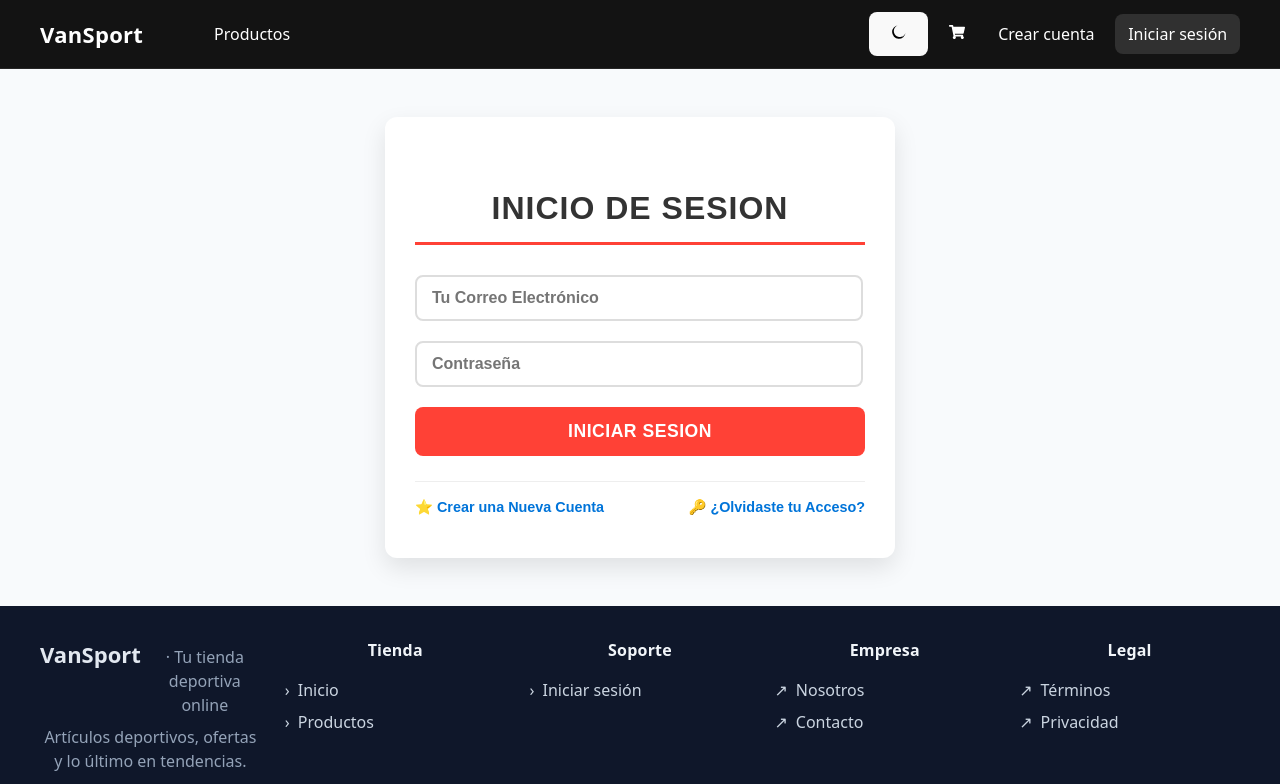
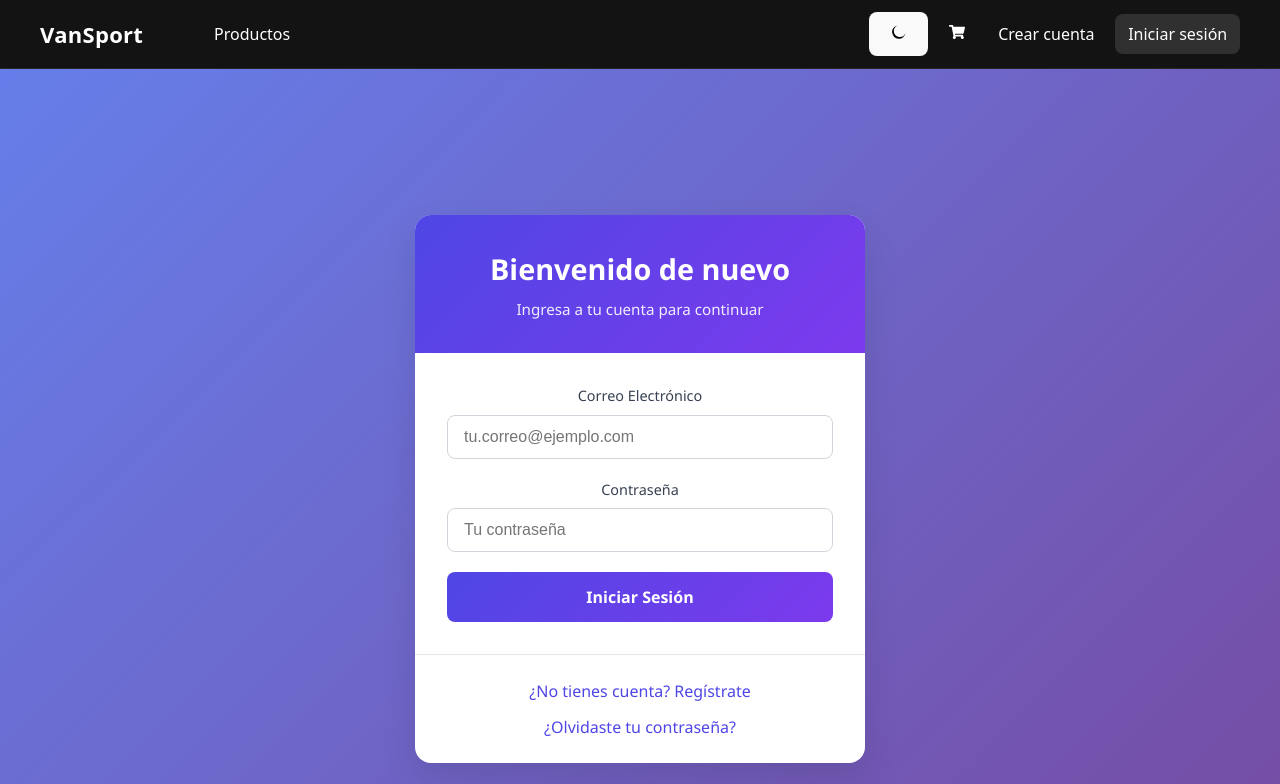
Before and after one commit to FawziL/VanSport, a React (Vite) app in the folder frontend/: page /login in a window 1280 px wide. Shown: the top 784 px of the page. Built offline with nearby package versions, Linux system fonts and the light colour scheme; no server answers.

Commit message:
login mejorado

```diff
--- a/frontend/src/pages/auth/Login.jsx
+++ b/frontend/src/pages/auth/Login.jsx
@@ -10,25 +10,18 @@ function Login() {
   const [password, setPassword] = useState('');
   const [error, setError] = useState('');
   const [success, setSuccess] = useState(false);
-
-  // --- PALETA DE COLORES (Definida como constantes separadas para fácil referencia) ---
-  const PRIMARY_COLOR = '#FF4136'; // Rojo vibrante/energía
-  const SECONDARY_COLOR = '#0074D9'; // Azul eléctrico
-  const TEXT_COLOR = '#333333';
-  const ERROR_COLOR = '#D9534F';
-  const SUCCESS_COLOR = '#5CB85C';
-  const BORDER_COLOR = '#DDDDDD';
-  const BG_LIGHT = '#F4F4F4';
+  const [loading, setLoading] = useState(false);
 
   const handleSubmit = async (e) => {
     e.preventDefault();
     setError('');
     setSuccess(false);
+    setLoading(true);
+
     try {
       const data = await authService.login(email, password);
       login(data.user, data.access);
       setSuccess(true);
-      // Retraso breve para que el usuario vea el mensaje de éxito antes de la redirección
       setTimeout(() => navigate('/'), 1000);
     } catch (err) {
       const data = err?.response?.data;
@@ -43,172 +36,301 @@ function Login() {
       } else {
         setError(err.message || 'Error de autenticación. Verifica tus credenciales.');
       }
+    } finally {
+      setLoading(false);
     }
   };
 
   return (
-    // CONTENEDOR PRINCIPAL
-    <div
-      style={{
-        maxWidth: 450,
-        margin: '3rem auto',
-        padding: '40px 30px',
-        backgroundColor: 'white',
-        borderRadius: '12px',
-        boxShadow: '0 10px 25px rgba(0, 0, 0, 0.1)',
-        fontFamily: 'sans-serif',
-      }}
-    >
-      {/* TÍTULO */}
-      <h2
-        style={{
-          textAlign: 'center',
-          marginBottom: '30px',
-          fontSize: '2rem',
-          fontWeight: 800,
-          color: TEXT_COLOR,
-          borderBottom: `3px solid ${PRIMARY_COLOR}`,
-          paddingBottom: '10px',
-          letterSpacing: '1px',
-          textTransform: 'uppercase',
-        }}
-      >
-        INICIO DE SESION
-      </h2>
+    <div className="login-container">
+      <div className="login-card">
+        <div className="login-header">
+          <h2>Bienvenido de nuevo</h2>
+          <p>Ingresa a tu cuenta para continuar</p>
+        </div>
 
-      <form onSubmit={handleSubmit}>
-        {/* INPUT DE CORREO */}
+        <form onSubmit={handleSubmit} className="login-form">
+          <div className="form-group">
+            <label htmlFor="email">Correo Electrónico</label>
             <input
+              id="email"
               type="email"
-          placeholder="Tu Correo Electrónico"
+              placeholder="tu.correo@ejemplo.com"
               value={email}
               onChange={(e) => setEmail(e.target.value)}
               required
-          style={{
-            display: 'block',
-            width: '92%',
-            padding: '12px 15px',
-            marginBottom: '20px',
-            border: `2px solid ${BORDER_COLOR}`,
-            borderRadius: '8px',
-            fontSize: '1rem',
-            fontWeight: 600,
-            outline: 'none',
-            // Nota: Los pseudo-selectores como :hover o :focus no funcionan directamente en estilos en línea, solo con CSS externo o librerías específicas.
-          }}
+              disabled={loading}
             />
+          </div>
 
-        {/* INPUT DE CONTRASEÑA */}
+          <div className="form-group">
+            <label htmlFor="password">Contraseña</label>
             <input
+              id="password"
               type="password"
-          placeholder="Contraseña"
+              placeholder="Tu contraseña"
               value={password}
               onChange={(e) => setPassword(e.target.value)}
               required
-          style={{
-            display: 'block',
-            width: '92%',
-            padding: '12px 15px',
-            marginBottom: '20px',
-            border: `2px solid ${BORDER_COLOR}`,
-            borderRadius: '8px',
-            fontSize: '1rem',
-            fontWeight: 600,
-            outline: 'none',
-          }}
+              disabled={loading}
             />
+          </div>
 
-        {/* BOTÓN DE ENTRAR */}
           <button
             type="submit"
-          style={{
-            width: '100%',
-            padding: '14px',
-            backgroundColor: PRIMARY_COLOR,
-            color: 'white',
-            border: 'none',
-            borderRadius: '8px',
-            fontSize: '1.1rem',
-            fontWeight: 700,
-            cursor: 'pointer',
-            textTransform: 'uppercase',
-            letterSpacing: '0.5px',
-            transition: 'background-color 0.3s', // Mantengo transition aunque :hover no funciona directo
-          }}
+            className={`submit-btn ${loading ? 'submitting' : ''}`}
+            disabled={loading}
           >
-          INICIAR SESION
+            {loading ? (
+              <>
+                <div className="spinner"></div>
+                Iniciando sesión...
+              </>
+            ) : (
+              'Iniciar Sesión'
+            )}
           </button>
 
-        {/* MENSAJE DE ERROR */}
           {error && (
-          <div
-            style={{
-              padding: '10px',
-              marginTop: '15px',
-              borderRadius: '6px',
-              fontWeight: 600,
-              textAlign: 'center',
-              backgroundColor: '#F2DEDE',
-              color: ERROR_COLOR,
-              border: `1px solid ${ERROR_COLOR}`,
-            }}
-          >
-            ❌ {error}
+            <div className="error-message">
+              <svg width="20" height="20" viewBox="0 0 20 20" fill="currentColor">
+                <path fillRule="evenodd" d="M10 18a8 8 0 100-16 8 8 0 000 16zM8.28 7.22a.75.75 0 00-1.06 1.06L8.94 10l-1.72 1.72a.75.75 0 101.06 1.06L10 11.06l1.72 1.72a.75.75 0 101.06-1.06L11.06 10l1.72-1.72a.75.75 0 00-1.06-1.06L10 8.94 8.28 7.22z" clipRule="evenodd" />
+              </svg>
+              {error}
             </div>
           )}
 
-        {/* MENSAJE DE ÉXITO */}
           {success && (
-          <div
-            style={{
-              padding: '10px',
-              marginTop: '15px',
-              borderRadius: '6px',
-              fontWeight: 600,
-              textAlign: 'center',
-              backgroundColor: '#D9EDF7',
-              color: SECONDARY_COLOR,
-              border: `1px solid ${SECONDARY_COLOR}`,
-            }}
-          >
-            ✅ ¡Login Exitoso! Redirigiendo...
+            <div className="success-message">
+              <svg width="20" height="20" viewBox="0 0 20 20" fill="currentColor">
+                <path fillRule="evenodd" d="M10 18a8 8 0 100-16 8 8 0 000 16zm3.857-9.809a.75.75 0 00-1.214-.882l-3.236 4.53L7.28 10.22a.75.75 0 00-1.06 1.04l2.25 2.25a.75.75 0 001.14-.094l3.75-5.25z" clipRule="evenodd" />
+              </svg>
+              ¡Inicio de sesión exitoso! Redirigiendo...
             </div>
           )}
         </form>
 
-      {/* ENLACES RÁPIDOS */}
-      <div
-        style={{
-          marginTop: 25,
-          display: 'flex',
-          justifyContent: 'space-between',
-          paddingTop: 15,
-          borderTop: '1px solid #EEEEEE',
-        }}
-      >
-        <Link
-          to="/register"
-          style={{
-            color: SECONDARY_COLOR,
-            textDecoration: 'none',
-            fontWeight: 700,
-            fontSize: '0.9rem',
-          }}
-        >
-          ⭐ Crear una Nueva Cuenta
+        <div className="login-footer">
+          <div className="footer-links">
+            <Link to="/register" className="login-link">
+              ¿No tienes cuenta? Regístrate
             </Link>
-        <Link
-          to="/password-reset"
-          style={{
-            color: SECONDARY_COLOR,
-            textDecoration: 'none',
-            fontWeight: 700,
-            fontSize: '0.9rem',
-          }}
-        >
-          🔑 ¿Olvidaste tu Acceso?
+            <Link to="/password-reset" className="login-link">
+              ¿Olvidaste tu contraseña?
             </Link>
           </div>
+        </div>
+      </div>
+
+      <style jsx>{`
+        .login-container {
+          min-height: 100vh;
+          display: flex;
+          align-items: center;
+          justify-content: center;
+          background: linear-gradient(135deg, #667eea 0%, #764ba2 100%);
+          padding: 20px;
+          font-family: 'Segoe UI', Tahoma, Geneva, Verdana, sans-serif;
+        }
+
+        .login-card {
+          background: white;
+          border-radius: 16px;
+          box-shadow: 0 15px 35px rgba(0, 0, 0, 0.1);
+          width: 100%;
+          max-width: 450px;
+          overflow: hidden;
+          transition: transform 0.3s ease, box-shadow 0.3s ease;
+        }
+
+        .login-card:hover {
+          transform: translateY(-5px);
+          box-shadow: 0 20px 40px rgba(0, 0, 0, 0.15);
+        }
+
+        .login-header {
+          background: linear-gradient(135deg, #4f46e5 0%, #7c3aed 100%);
+          color: white;
+          padding: 2rem;
+          text-align: center;
+        }
+
+        .login-header h2 {
+          margin: 0 0 0.5rem 0;
+          font-size: 1.8rem;
+          font-weight: 700;
+        }
+
+        .login-header p {
+          margin: 0;
+          opacity: 0.9;
+          font-size: 0.95rem;
+        }
+
+        .login-form {
+          padding: 2rem;
+        }
+
+        .form-group {
+          margin-bottom: 1.25rem;
+        }
+
+        .form-group label {
+          display: block;
+          margin-bottom: 0.5rem;
+          font-weight: 500;
+          color: #374151;
+          font-size: 0.9rem;
+        }
+
+        .form-group input {
+          width: 100%;
+          padding: 0.75rem 1rem;
+          border: 1px solid #d1d5db;
+          border-radius: 8px;
+          font-size: 1rem;
+          transition: all 0.2s ease;
+          box-sizing: border-box;
+        }
+
+        .form-group input:focus {
+          outline: none;
+          border-color: #4f46e5;
+          box-shadow: 0 0 0 3px rgba(79, 70, 229, 0.1);
+        }
+
+        .form-group input:disabled {
+          background-color: #f9fafb;
+          cursor: not-allowed;
+          opacity: 0.7;
+        }
+
+        .submit-btn {
+          width: 100%;
+          padding: 0.875rem;
+          background: linear-gradient(135deg, #4f46e5 0%, #7c3aed 100%);
+          color: white;
+          border: none;
+          border-radius: 8px;
+          font-size: 1rem;
+          font-weight: 600;
+          cursor: pointer;
+          transition: all 0.2s ease;
+          display: flex;
+          align-items: center;
+          justify-content: center;
+          gap: 0.5rem;
+        }
+
+        .submit-btn:hover:not(:disabled) {
+          transform: translateY(-2px);
+          box-shadow: 0 5px 15px rgba(79, 70, 229, 0.4);
+        }
+
+        .submit-btn:disabled {
+          opacity: 0.7;
+          cursor: not-allowed;
+          transform: none;
+        }
+
+        .submit-btn.submitting {
+          background: #9ca3af;
+        }
+
+        .spinner {
+          width: 18px;
+          height: 18px;
+          border: 2px solid transparent;
+          border-top: 2px solid white;
+          border-radius: 50%;
+          animation: spin 1s linear infinite;
+        }
+
+        @keyframes spin {
+          0% { transform: rotate(0deg); }
+          100% { transform: rotate(360deg); }
+        }
+
+        .error-message {
+          background-color: #fee2e2;
+          color: #dc2626;
+          padding: 0.75rem;
+          border-radius: 8px;
+          margin-top: 1rem;
+          font-size: 0.9rem;
+          border-left: 4px solid #dc2626;
+          display: flex;
+          align-items: center;
+          gap: 0.5rem;
+        }
+
+        .success-message {
+          background-color: #d1fae5;
+          color: #065f46;
+          padding: 0.75rem;
+          border-radius: 8px;
+          margin-top: 1rem;
+          font-size: 0.9rem;
+          border-left: 4px solid #10b981;
+          display: flex;
+          align-items: center;
+          gap: 0.5rem;
+        }
+
+        .login-footer {
+          padding: 1.5rem 2rem;
+          text-align: center;
+          border-top: 1px solid #e5e7eb;
+        }
+
+        .footer-links {
+          display: flex;
+          flex-direction: column;
+          gap: 0.75rem;
+        }
+
+        .login-link {
+          color: #4f46e5;
+          text-decoration: none;
+          font-weight: 500;
+          font-size: 0.9rem;
+          transition: color 0.2s ease;
+        }
+
+        .login-link:hover {
+          color: #7c3aed;
+          text-decoration: underline;
+        }
+
+        /* Responsive */
+        @media (max-width: 600px) {
+          .login-container {
+            padding: 10px;
+          }
+
+          .login-form {
+            padding: 1.5rem;
+          }
+
+          .login-header {
+            padding: 1.5rem;
+          }
+
+          .login-header h2 {
+            font-size: 1.5rem;
+          }
+
+          .footer-links {
+            gap: 1rem;
+          }
+        }
+
+        @media (max-width: 480px) {
+          .login-footer {
+            padding: 1rem 1.5rem;
+          }
+        }
+      `}</style>
     </div>
   );
 }
```
Lines whose indentation alone changed are shown as unchanged.
